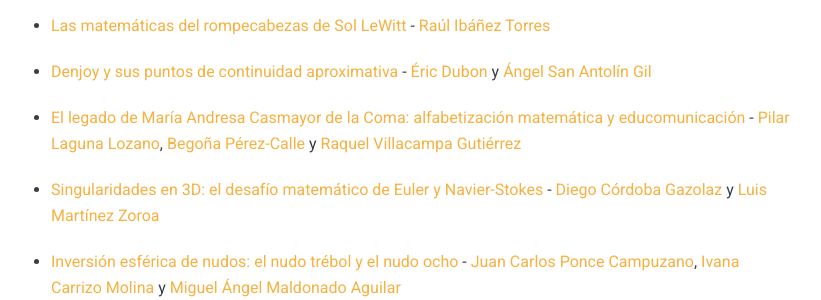
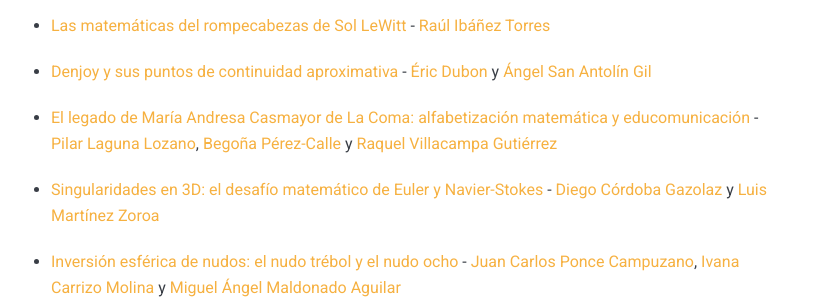
Before and after one commit to revistalva2/lva2.github.io, a Jekyll site: the page built from _posts/2026-01-01-numero_IV.markdown, in a window 1280 px wide and 900 px high, scrolled down 881 px. Shown: the part 152-452 px from the top of the window, without its empty margins (229-1050 px from the left). Built offline with Jekyll 4.4.1, drawn with Linux system fonts in a browser that asks for light colours; nearby versions of some CDN libraries.

```diff
--- a/_posts/2026-01-01-numero_IV.markdown
+++ b/_posts/2026-01-01-numero_IV.markdown
@@ -28,7 +28,7 @@ permalink: /volIII_num1/
 
 * [Denjoy y sus puntos de continuidad aproximativa](https://drive.google.com/file/d/12gDT5-DV3RnY8cJ__NcrvrIFMlC--WMo){:target="_blank"} - [Éric Dubon](mailto:eric.dubon@ua.es) y [Ángel San Antolín Gil](mailto:angel.sanantolin@ua.es)
 
-* [El legado de María Andresa Casmayor de la Coma: alfabetización matemática y educomunicación](https://drive.google.com/file/d/1bAUIyiamFOl2fOo788I5lwNPoFbc-EpO){:target="_blank"} - [Pilar Laguna Lozano](mailto:plaguna@unizar.es), [Begoña Pérez-Calle](mailto:bperez@unizar.es) y [Raquel Villacampa Gutiérrez](mailto:raquelvg@unizar.es)
+* [El legado de María Andresa Casmayor de La Coma: alfabetización matemática y educomunicación](https://drive.google.com/file/d/1bAUIyiamFOl2fOo788I5lwNPoFbc-EpO){:target="_blank"} - [Pilar Laguna Lozano](mailto:plaguna@unizar.es), [Begoña Pérez-Calle](mailto:bperez@unizar.es) y [Raquel Villacampa Gutiérrez](mailto:raquelvg@unizar.es)
 
 * [Singularidades en 3D: el desafío matemático de Euler y Navier-Stokes](https://drive.google.com/file/d/1PBHGfjIB2t6eVI_JrniJF_wGIxJx_6TG){:target="_blank"} - [Diego Córdoba Gazolaz](mailto:dcg@icmat.es) y [Luis Martínez Zoroa](mailto:luis.martinezzoroa@cunef.edu)
 
```
